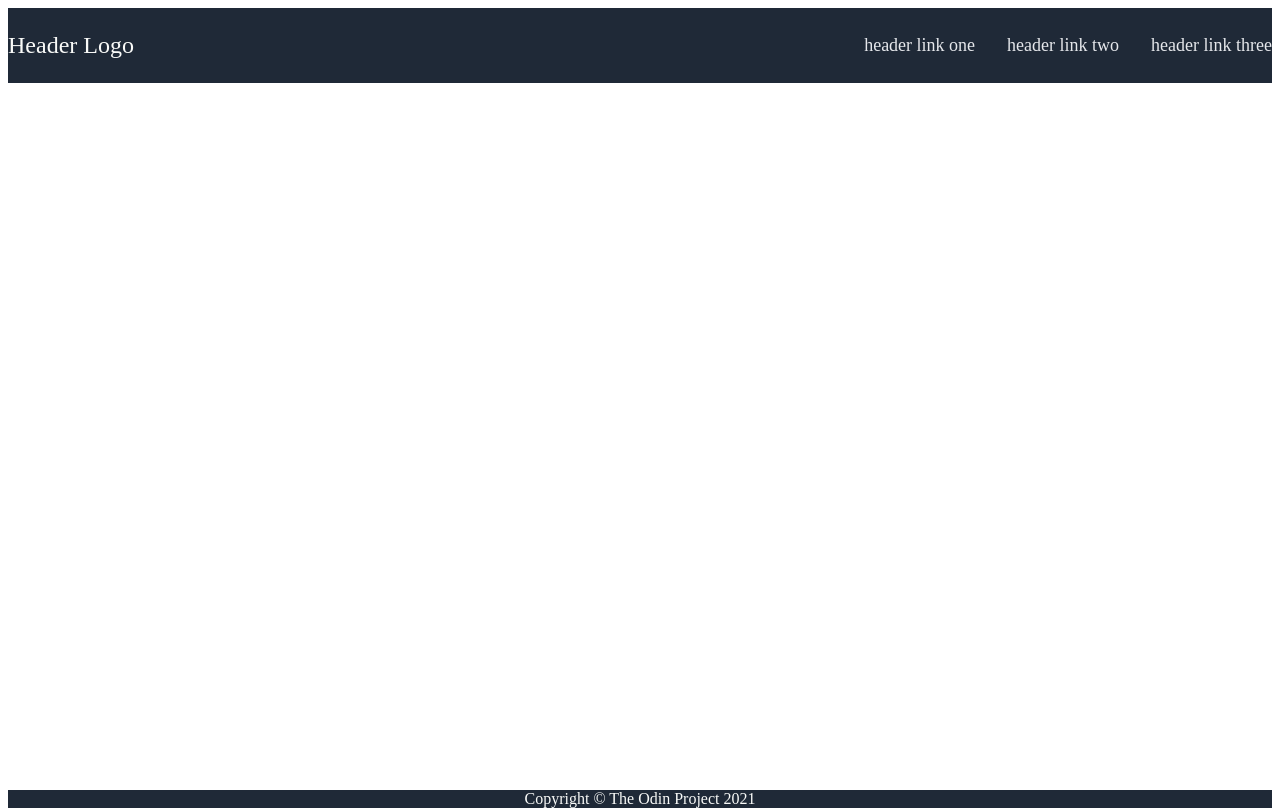
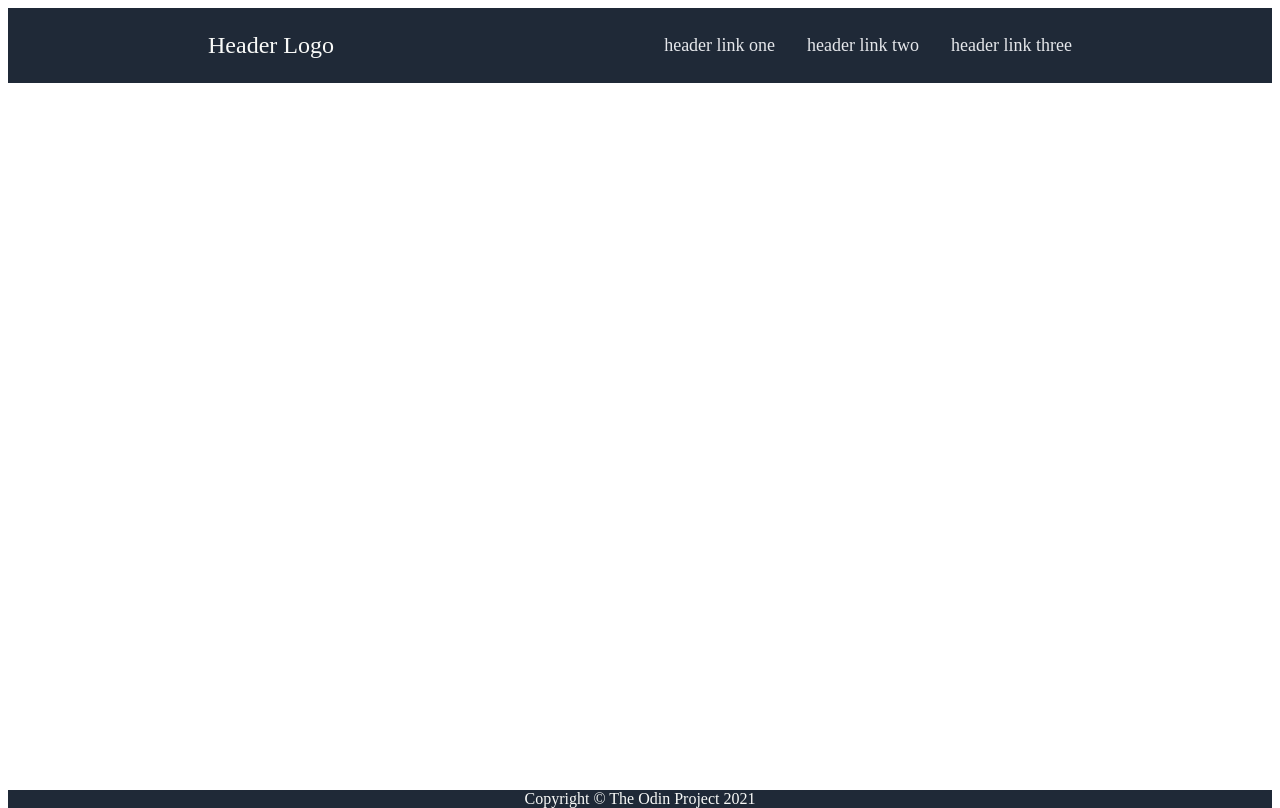
Before and after one commit to reycota/landing_page, a plain HTML site: page index.html in a window 1280 px wide. Drawn offline with Linux system fonts and the light colour scheme.

```diff
--- a/style.css
+++ b/style.css
@@ -18,6 +18,7 @@
     justify-content: space-between;
     align-items: center;
     flex: 1;
+    padding: 0 200px;
 }
 header p{
     font-size: 24px;
```
